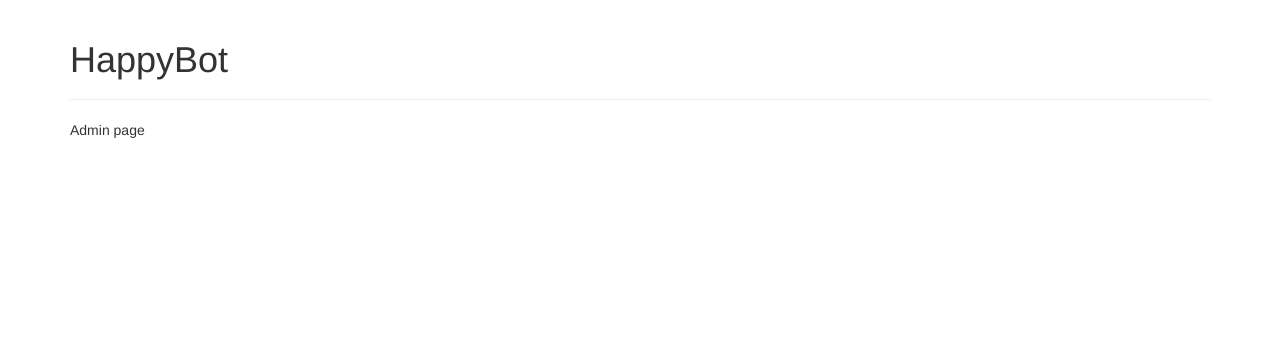
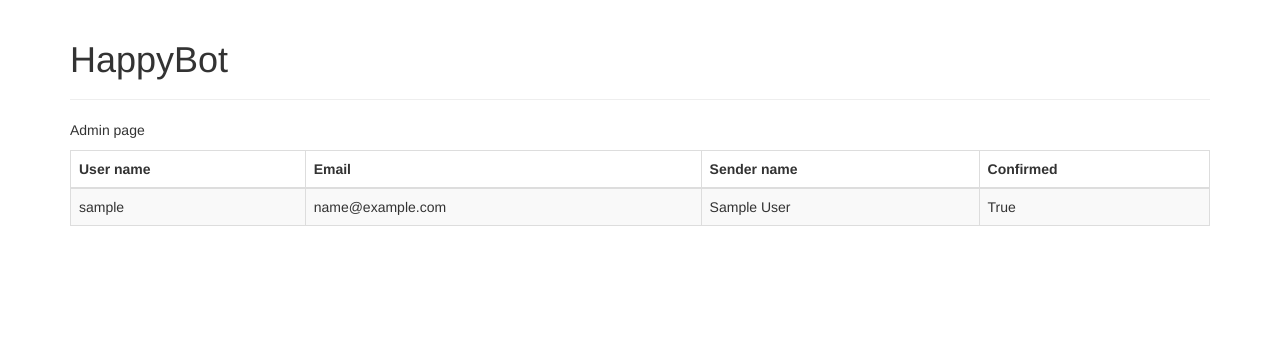
Before and after one commit to cash/happybot, a Flask app: page /admin in a window 1280 px wide. Shown: the top 360 px of the page. Run offline with Flask 2, Linux system fonts and the light colour scheme; tables that the repository leaves empty hold one stand-in row (values such as "Sample post"); some libraries are stand-ins or nearby versions.

Commit message:
users can sign up now

```diff
--- a/app.py
+++ b/app.py
@@ -1,20 +1,52 @@
-from flask import Flask, flash, render_template, request
+from flask import Flask, render_template
 from flask_bootstrap import Bootstrap
+from flask_sqlalchemy import SQLAlchemy
 from forms import SignupForm
+import hashlib
+
 
 app = Flask(__name__)
 Bootstrap(app)
+app.config['SQLALCHEMY_DATABASE_URI'] = 'sqlite:////tmp/test.db'
+app.config['SQLALCHEMY_TRACK_MODIFICATIONS'] = False
+db = SQLAlchemy(app)
 app.secret_key = 's3cr3t'
 
+
+class User(db.Model):
+    id = db.Column(db.Integer, primary_key=True)
+    user_name = db.Column(db.String(80))
+    user_email = db.Column(db.String(120), index=True, unique=True)
+    sender_name = db.Column(db.String(80))
+    confirmation_code = db.Column(db.String(32))
+    confirmed = db.Column(db.Boolean)
+
+    def __init__(self, user_name, email, sender_name, code):
+        self.user_name = user_name
+        self.user_email = email
+        self.sender_name = sender_name
+        self.confirmation_code = code
+        self.confirmed = False
+
+    def __repr__(self):
+        return "<User {0} with email {1}>".format(self.user_name, self.user_email)
+
+
+def create_hash(email, secret):
+    return hashlib.md5(email + secret).hexdigest()
 
 @app.route('/', methods=['GET', 'POST'])
 def serve_index():
     form = SignupForm()
-    return render_template('index.html', form=form)
-
-@app.route('/submit', methods=['POST'])
-def serve_submit():
-    return render_template('message.html', msg='Submission complete')
+    if form.validate_on_submit():
+        code = create_hash(form.user_email.data, app.secret_key)
+        user = User(form.user_name.data, form.user_email.data, form.sender_name.data, code)
+        db.session.add(user)
+        db.session.commit()
+        # ToDo send email
+        return render_template('message.html', msg='Thank you for using HappyBot. You should receive the confirmation email soon.')
+    else:
+        return render_template('index.html', form=form)
 
 @app.route('/confirm')
 def serve_confirm():
@@ -22,7 +54,9 @@ def serve_confirm():
 
 @app.route('/admin')
 def serve_admin():
-    return render_template('admin.html')
+    users = User.query.all()
+    print users
+    return render_template('admin.html', users=users)
 
 if __name__ == '__main__':
     app.run(debug=True)
--- /dev/null
+++ b/install.py
@@ -0,0 +1,2 @@
+from app import db
+db.create_all()
--- a/requirements.txt
+++ b/requirements.txt
@@ -1,3 +1,4 @@
 flask
 flask-bootstrap
 flask-wtf
+flask-sqlalchemy
--- a/templates/admin.html
+++ b/templates/admin.html
@@ -3,5 +3,18 @@
 {% block content %}
     <div class="container">
         <p>Admin page</p>
+        <table class="table table-striped table-bordered">
+            <thead>
+                <tr><th>User name</th><th>Email</th><th>Sender name</th><th>Confirmed</th></tr>
+            </thead>
+            {% for user in users %}
+            <tr>
+                <td>{{ user.user_name }}</td>
+                <td>{{ user.user_email }}</td>
+                <td>{{ user.sender_name }}</td>
+                <td>{{ user.confirmed }}</td>
+            </tr>
+            {% endfor %}
+        </table>
     </div>
 {%- endblock %}
```
